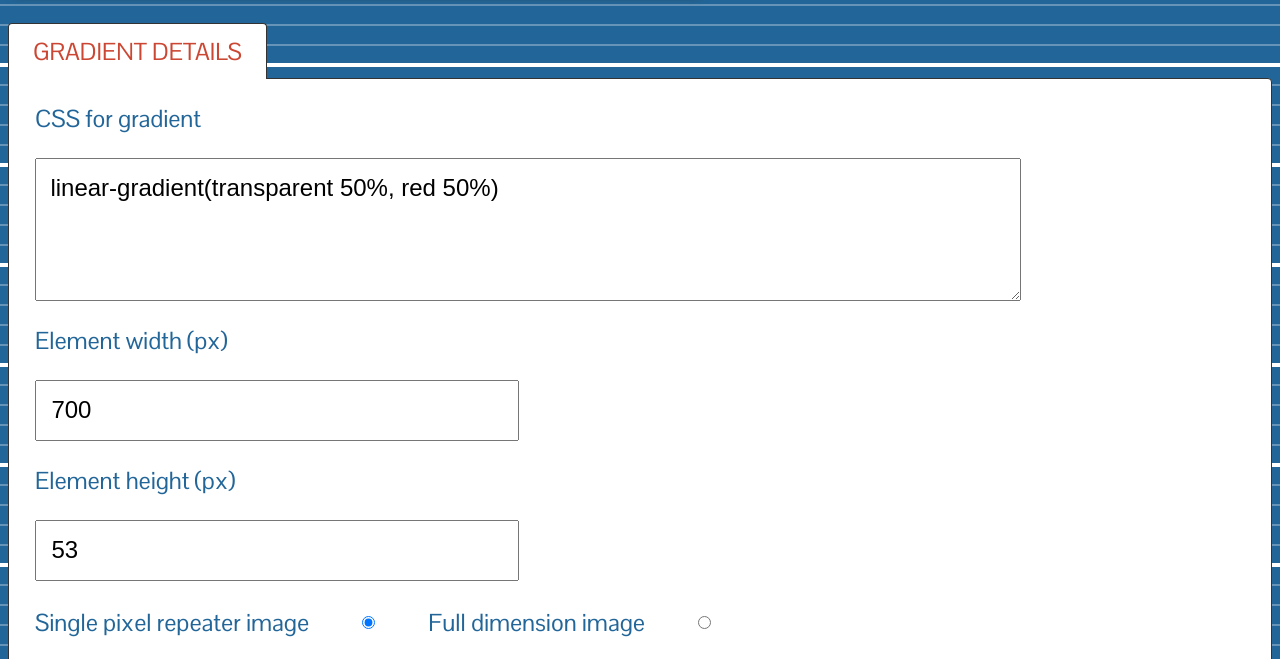
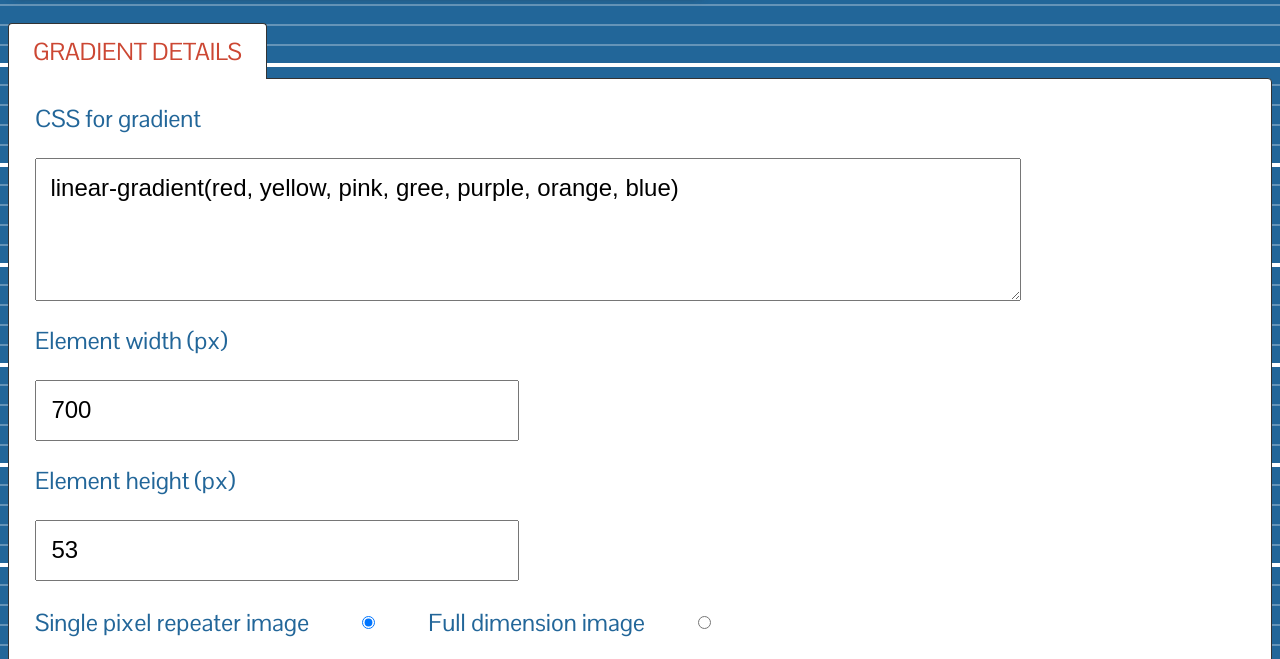
Before and after one commit to tombye/CSS3-Gradient-image-generator, a plain HTML site: page index.html in a window 1280 px wide. Shown: the part 135-794 px from the top of the page. Drawn offline with Linux system fonts and the light colour scheme.

Commit message:
Adding a rainbow :)

```diff
--- a/index.html
+++ b/index.html
@@ -248,7 +248,7 @@
         <form action="" method="get" id="details">
             <fieldset>
                 <label for="css">CSS for gradient</label>
-                <textarea id="css" cols="80" rows="4" name="css" class="error">linear-gradient(transparent 50%, red 50%)</textarea>
+                <textarea id="css" cols="80" rows="4" name="css" class="error">linear-gradient(red, yellow, pink, gree, purple, orange, blue)</textarea>
                 <p class="errors-result" id="errors-result"></p>
                 <label for="elementWidth">Element width (px)</label>
                 <input id="elementWidth" name="elementWidth" value="700" class="error" />
```
